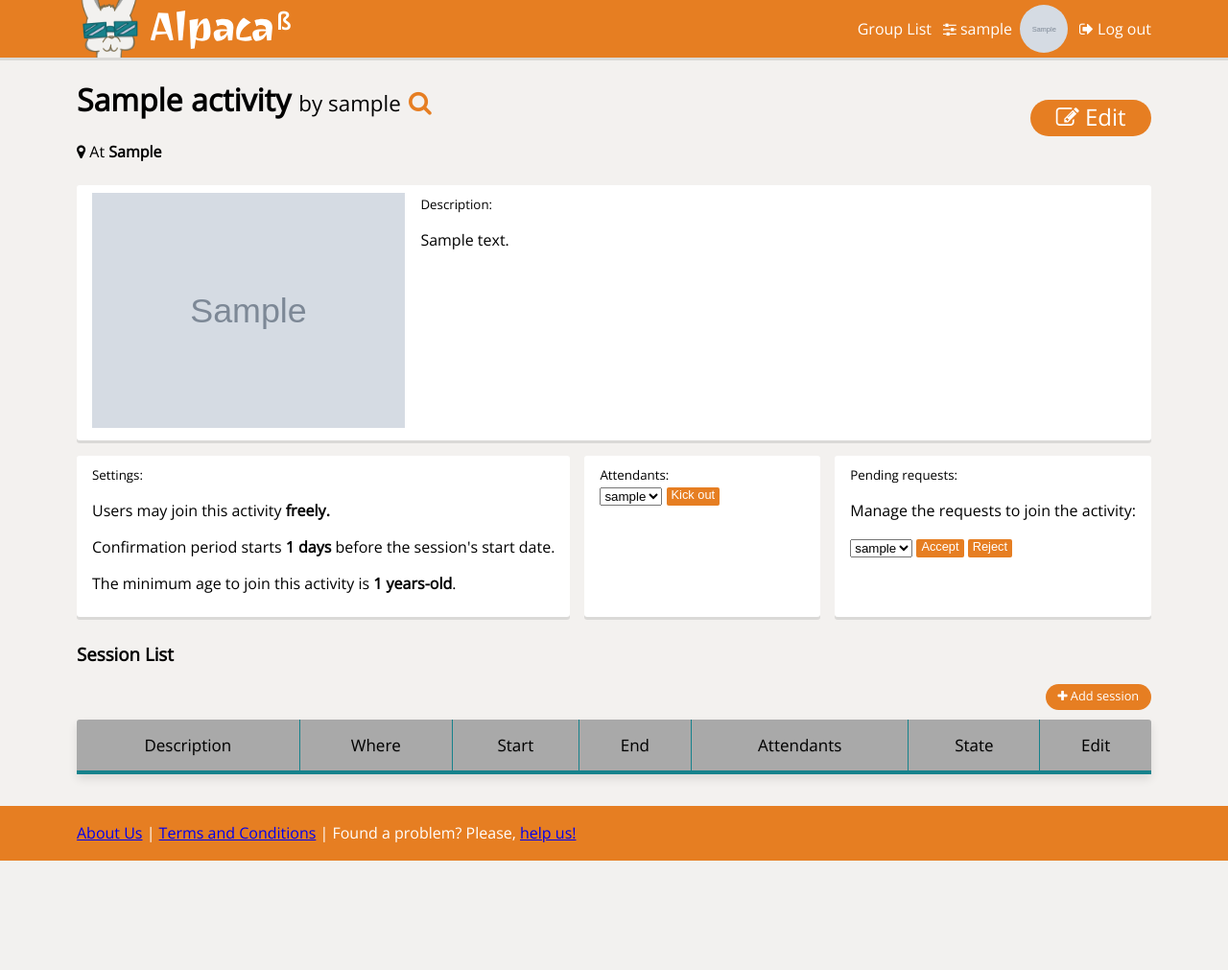
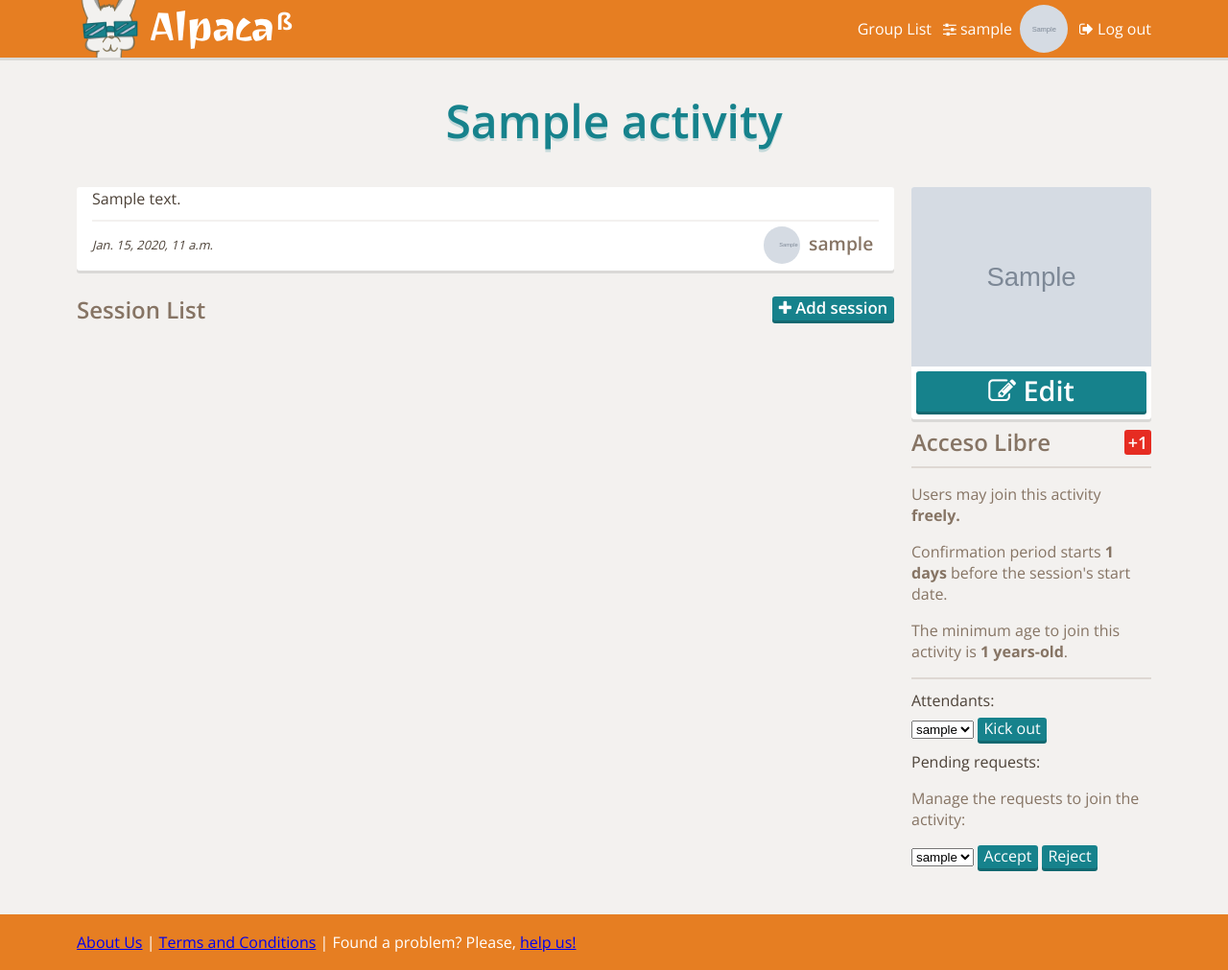
Before and after one commit to Sirikon/WarLlama, a Django app: page /activity/1 in a window 1280 px wide. Shown: the whole page at 96% size. Before the commit the page ends 897 px from the top, so only its background shows below. Run offline with Django 3.2, Linux system fonts and the light colour scheme; a user stored in the database is signed in; tables that the repository leaves empty hold one stand-in row (values such as "Sample post"); grey boxes marked "Sample" are stand-in pictures; data that the repository does not hold is empty; style sheets or scripts are compiled from the project's sources; parts of the project's set-up code (start-up, migrations or seed data) failed here and were passed over; some libraries are stand-ins or nearby versions.

Commit message:
Activity Detail page remake

```diff
--- a/src/Alpaca/templates/Alpaca/_layout.html
+++ b/src/Alpaca/templates/Alpaca/_layout.html
@@ -5,7 +5,7 @@
 <html>
     <head>
         <title>Alpaca</title>
-        <link href="https://fonts.googleapis.com/css?family=Open+Sans" rel="stylesheet">
+        <link href="https://fonts.googleapis.com/css?family=Open+Sans:300,400,600,700" rel="stylesheet">
         <link rel="stylesheet" href="{% static "font-awesome/css/font-awesome.min.css" %}">
         <link rel="stylesheet" href="{% static "main.css" %}">
         {% include "./partials/ckeditor.html" %}
--- a/src/Alpaca/templates/Alpaca/activity/_layout_activity.html
+++ b/src/Alpaca/templates/Alpaca/activity/_layout_activity.html
@@ -1,49 +1,98 @@
 {% extends './../_layout.html' %}
 {% load i18n %}
+{% load humanize %}
 
-{% block title %}
-<div class="al-content-header al-flex-row">
+{% block content %}
+
+    <div class="al-activity-detail">
+
+        <div class="al-activity-detail-header">
+            <h1 class="al-activity-detail-header-title">
+                <span>{{ activity.title }}</span>
+            </h1>
+        </div>
+
+        <div class="al-flex-row al-flex-align-start al-flex-stretch-content">
             <div class="al-flex-grow">
-        <h1>
-            <span>{{ activity.title }}</span>
-            <span class="al-text-tail">{% trans "by" %} {{ activity.author.username }}</span>
-            <span><a class="al-btn-icon" href="{% url 'alpaca:profile' activity.author.username %}"><i class="fa fa-search"></i></a></span>
-        </h1>
-        <span>
-            <p>
+
+                <div class="al-content-panel al-activity-detail-description">
+                    {{ activity.description | safe }}
+                    <hr>
+                    <div class="al-activity-detail-description-footer">
+                        <a class="al-activity-detail-description-footer-author" href="{% url 'alpaca:profile' activity.author.username %}">
+                            <div class="al-activity-detail-description-footer-author-avatar" style="background-image: url({{activity.author.profile.avatar.url}})"></div>
+                            <span class="al-activity-detail-description-footer-author-name">{{ activity.author }}</span>
+                        </a>
+                        <i class="al-activity-detail-description-footer-date">{{ activity.pub_date }}</i>
+                    </div>
+                </div>
+
+                <h3 class="al-section-title">
+                    <span>{% trans "Session List" %}</span>
+                    {% block session_list_menu %}
+                    {% endblock %}
+                </h3>
+
+                {% for session in session_list %}
+                    <div class="al-content-panel al-activity-detail-session">
+
+                        {# The title is different when it's the first session (The next one) #}
+                        {% if forloop.counter0 == 0 %}
+                            <div class="al-activity-detail-session-header">
+                        {% else %}
+                            <div class="al-activity-detail-session-start-date">
+                        {% endif %}
+
+                        {% block session_action %}
+                        {% endblock %}
+
+                        {% if forloop.counter0 == 0 %}
+                                <i class="fa fa-calendar-check-o"></i>
+                                <span>{% trans "Next Session" %}: <b>{{ session.start_date }}</b></span>
+                            </div>
+                        {% else %}
+                                <i class="fa fa-calendar-check-o"></i>
+                                <span>{% trans "Start" %}: <b>{{ session.start_date }}</b></span>
+                            </div>
+                        {% endif %}
+
+                        <p class="al-activity-detail-session-location">
+                            {% block session_state %}
+                            {% endblock %}
                             <i class="fa fa-map-marker"></i>
-                <span>{% trans "At" %} <b>{{ activity.city }}</b></span>
-                <span>&nbsp;</span>
-                {% with activity.get_next_session as next_session %}
-                    {% if next_session %}
-                        <i class="fa fa-calendar"></i>
-                        <span>{% trans "Next Session:" %} <b>{{ next_session.start_date }}</b></span>
-                    {% endif %}
-                {% endwith %}
+                            <span><b>{{ session.location }}</b></span>
                         </p>
-        </span>
+                        <p class="al-activity-detail-session-end-date">
+                            <i class="fa fa-clock-o"></i>
+                            <span>{% trans "End" %}: <b>{{ session.end_date }}</b></span>
+                        </p>
+                        <hr>
+                        <div>
+                            {{ session.description | safe }}
                         </div>
-    <div>
+                    </div>
+                {% endfor %}
+
+            </div>
+            <div class="al-activity-detail-sidebar">
+                <div class="al-panel">
+                    <img class="al-activity-detail-cover-image" src="{{activity.cover.url}}" width="100%" height="auto" draggable="false" />
+                    <div class="al-activity-detail-join-button-wrapper">
                         {% block user_options %}{% endblock %}
                     </div>
                 </div>
-{% endblock %}
 
-{% block content %}
-    <div class="al-content-panel">
-        <small>{% trans "Description:" %}</small>
-        {% if activity.cover.name != "False" %}
-            <div class="al-activity-cover">
-                <img src="{{activity.cover.url}}" width="100%" height="auto"/>
-            </div>
+                <div class="al-activity-detail-registration-info">
+                    {% if activity.auto_register %}
+                        {# TODO: Translate #}
+                        <span>Acceso Libre</span>
+                    {% else %}
+                        <span>Acceso Limitado</span>
                     {% endif %}
-        <p>{{ activity.description | safe }}</p>
-        <div class="clear-fix"></div>
+                    <span class="al-activity-detail-registration-info-max-age">+{{activity.age_minimum}}</span>
                 </div>
 
-    <div class="al-flex-row al-flex-adapt-content">
-        <div class="al-content-panel">
-            <small>{% trans "Settings:" %}</small>
+                <div class="al-activity-detail-sidebar-section">
                     <p>{% trans "Users may join this activity" %}
                     {% if activity.auto_register %}
                         <b> {% trans "freely." %}</b>
@@ -55,50 +104,19 @@
                     <p>{% trans "The minimum age to join this activity is" %} <b>{{activity.age_minimum}} {% trans "years-old" %}</b>.</p>
                 </div>
 
-        <div class="al-content-panel al-flex-grow">
-            <small>{% trans "Attendants:" %}</small>
-            <br/>
+                <hr>
+
+                <div class="al-activity-detail-sidebar-section">
+                    <h4 class="al-activity-detail-sidebar-section-header">{% trans "Attendants:" %}</h4>
+                    <ul class="al-activity-detail-attendants-list">
                         {% block attendants %}{% endblock %}
+                    </ul>
+                </div>
+                {% block requests %}
+                {% endblock %}
+
+            </div>
         </div>
 
-        {% block requests %}
-        {% endblock %}
-    </div>
-
-    <h3>{% trans "Session List" %}</h3>
-
-    <div class="al-table">
-        <div class="al-table-header">
-            <div class="al-table-filters">
-            </div>
-            <div class="al-table-menu">
-                {% block session_list_menu %}
-                {% endblock %}
-            </div>
-        </div>
-        <table>
-            <tr>
-                <th>{% trans "Description" %}</th>
-                <th>{% trans "Where" %}</th>
-                <th>{% trans "Start" %}</th>
-                <th>{% trans "End" %}</th>
-                <th>{% trans "Attendants" %}</th>
-                {% block session_extra_columns %}{% endblock %}
-            </tr>
-            {% for session in session_list %}
-                <tr>
-                    <td style="max-width: 350px;"><p>{{ session.description | safe }}</p></td>
-                    <td class="text-center"><p>{{ session.location }}</p></td>
-                    <td><p>{{ session.start_date }}</p></td>
-                    <td><p>{{ session.end_date }}</p></td>
-                    <td>
-                        {% for confirmed_user in session.confirmed_attendants.all %}
-                            <p>{{ confirmed_user.username }}</p>
-                        {% endfor %}
-                    </td>
-                    {% block session_extra_cells %}{% endblock %}
-                </tr>
-            {% endfor %}
-        </table>
     </div>
 {% endblock %}
--- a/src/Alpaca/templates/Alpaca/activity/activity_author.html
+++ b/src/Alpaca/templates/Alpaca/activity/activity_author.html
@@ -2,7 +2,7 @@
 {% load i18n %}
 
 {% block user_options %}
-    <a class="al-btn-action-big" href="{% url 'alpaca:edit_activity' activity.id %}">
+    <a class="al-button al-activity-detail-join-button" href="{% url 'alpaca:edit_activity' activity.id %}">
         <i class="fa fa-pencil-square-o" aria-hidden="true"></i> <span>{% trans "Edit" %}</span>
     </a>
 {% endblock %}
@@ -18,58 +18,58 @@
                 <option value="{{att.id}}">{{ att.username }}</option>
             {% endfor %}
             </select>
-            <input type="submit" class="al-btn-sqrflat-small" name="kick_participant" value="{% trans 'Kick out' %}"/>
+            <input type="submit" class="al-button al-button-inline" name="kick_participant" value="{% trans 'Kick out' %}"/>
         </form>
     {% endif %}
 {% endblock %}
 
 {% block requests %}
-    <div class="al-content-panel">
-        <small>{% trans "Pending requests:" %}</small>
+    <div class="al-activity-detail-sidebar-section">
+        <h4 class="al-activity-detail-sidebar-section-header">{% trans "Pending requests:" %}</h4>
+
         {% if activity.pending_attendants.count <= 0 %}
             <p>{% trans "There are no pending requests to join the activity." %}</p>
         {% else %}
             <p>{% trans "Manage the requests to join the activity:" %}</p>
             <form action="{% url 'alpaca:activity_pending_attendants' activity.id %}" method="POST">
+                <p>
                     {% csrf_token %}
                     <select id="pending_requests" name="user_join_request">
                     {% for att in activity.pending_attendants.all %}
                         <option value="{{att.id}}">{{ att.username }}</option>
                     {% endfor %}
                     </select>
-                <input type="submit" class="al-btn-sqrflat-small" name="accept_request" value="{% trans 'Accept' %}"/>
-                <input type="submit" class="al-btn-sqrflat-small" name="reject_request" value="{% trans 'Reject' %}"/>
+                    <input type="submit" class="al-button al-button-inline" name="accept_request" value="{% trans 'Accept' %}"/>
+                    <input type="submit" class="al-button al-button-inline" name="reject_request" value="{% trans 'Reject' %}"/>
+                </p>
             </form>
         {% endif %}
+
     </div>
 {% endblock %}
 
 {% block session_list_menu %}
-    <a class="al-btn-action-small" href="{% url 'alpaca:new_session' activity.id %}">
+    <a class="al-button al-button-inline al-float-right" href="{% url 'alpaca:new_session' activity.id %}">
         <i class="fa fa-plus"></i> <span>{% trans "Add session" %}</span>
     </a>
 {% endblock %}
 
-{% block session_extra_columns %}
-    <th>{% trans "State" %}</th>
-    <th>{% trans "Edit" %}</th>
+{% block session_state %}
+    <span class="al-float-right">
+        {% if session.has_finished %}
+            {% trans "Closed & Finished" %}
+        {% elif session.is_on_confirmation_period %}
+            {% trans "Open for confirmation" %}
+        {% else %}
+            {% trans "Not ready yet" %}
+        {% endif %}
+    </span>
 {% endblock %}
 
-{% block session_extra_cells %}
-    <td class="text-center">
-        {% if session.has_finished %}
-            <p>{% trans "Closed & Finished" %}</p>
-        {% elif session.is_on_confirmation_period %}
-            <p>{% trans "Open for confirmation" %}</p>
-        {% else %}
-            <p>{% trans "Not ready yet" %}</p>
-        {% endif %}
-    </td>
-    <td class="text-center">
+{% block session_action %}
     {% if not session.has_finished %}
-            <a href="{% url 'alpaca:edit_session' activity.id session.id %}">
-                <i class="fa fa-pencil-square-o" aria-hidden="true"></i>
+        <a class="al-button al-activity-detail-session-header-join-button al-float-right" href="{% url 'alpaca:edit_session' activity.id session.id %}">
+            <i class="fa fa-pencil-square-o" aria-hidden="true"></i> {% trans "Edit" %}
         </a>
     {% endif %}
-    </td>
 {% endblock %}
--- a/src_front/sass/components/_buttons.scss
+++ b/src_front/sass/components/_buttons.scss
@@ -1,5 +1,39 @@
 button {
     vertical-align: middle;
+}
+
+.al-button {
+    -webkit-appearance: none;
+    -moz-appearance: none;
+    appearance: none;
+
+    font-family: 'Open Sans', sans-serif;
+    display: block;
+    width: 100%;
+    margin: 0;
+    border: none;
+    border-radius: 3px;
+    padding: 0 0.4em;
+    padding-bottom: .1em;
+    color: white;
+    background-color: $accent;
+    box-shadow: 0px 3px 0px #126870;
+    cursor: pointer;
+    transition: all .1s ease;
+    text-decoration: none;
+    text-align: center;
+    font-size: 1em;
+    box-sizing: border-box;
+
+    &-inline {
+        display: inline-block;
+        width: auto;
+    }
+
+    &:active {
+        transform: translate(0, 2px);
+        box-shadow: 0px 1px 0px #126870;
+    }
 }
 
 .al-btn-icon {
--- a/src_front/sass/global/_activity.scss
+++ b/src_front/sass/global/_activity.scss
@@ -1,5 +1,7 @@
-@import '../global/variables';
+@import './variables';
+@import './global';
 
+/* ACTIVITY ITEM IN LIST */
 .al-activity {
     margin: 25px 0;
     padding: 1px 15px;
@@ -51,3 +53,145 @@
         }
     }
 }
+
+/* ACTIVITY DETAIL PAGE */
+.al-activity-detail {
+    &-header {
+        margin: 2em 0 2.3em 0;
+        text-align: center;
+
+        &-title {
+            font-weight: 600;
+            color: $accent;
+            text-shadow: 0px 3px 0px rgba($accent, 0.2);
+            font-size: 3em;
+            margin: 0;
+        }
+    }
+    &-sidebar {
+        width: 250px;
+        min-width: 250px;
+        margin-left: 18px;
+        hr { border: none; border-bottom: 2px solid rgba($gray, 0.2); margin: 0.7em 0; }
+        &-section {
+            color: $gray;
+            &-header {
+                font-weight: 100;
+                color: $dark-gray;
+                margin: 0.7em 0 0.45em 0;
+            }
+        }
+    }
+    &-cover-image {
+        display: block;
+    }
+    &-join-button-wrapper {
+        padding: 5px 5px 8px 5px;
+    }
+    &-join-button.al-button {
+        font-size: 1.8em;
+        font-weight: 600;
+    }
+    &-no-action-message {
+        color: $dark-gray;
+        margin: 5px;
+    }
+    &-registration-info {
+        @extend .al-section-title;
+        border-bottom: 2px solid rgba($gray, 0.2);
+        padding: 0.3em 0 0.35em 0;
+        margin: 0;
+
+        &-max-age {
+            font-size: 0.75em;
+            background-color: $detail_red;
+            color: white;
+            border-radius: 3px;
+            float: right;
+            margin-top: 0.23em;
+            padding: 0.05em 0.2em;
+        }
+    }
+    &-attendants {
+        &-list {
+            list-style: none;
+            padding: 0;
+            margin: 0;
+            &-item {
+                margin-bottom: 12px;
+                a { text-decoration: none; color: inherit; }
+                &-avatar {
+                    width: 50px;
+                    height: 50px;
+                    background-size: cover;
+                    border-radius: 50%;
+                    box-shadow: 0 3px 0 rgba($dark-gray, 0.2);
+                    display: inline-block;
+                    vertical-align: middle;
+                }
+                &-name {
+                    color: $gray;
+                    vertical-align: middle;
+                    font-size: 1.1em;
+                    margin-left: 5px;
+                }
+            }
+        }
+    }
+    &-description {
+        margin-top: 0;
+        &-footer {
+            font-size: .8em;
+            margin: -6px 0 1px 0;
+
+            &-date {
+                display: inline-block;
+                margin: 0.8em 0 1.2em 0;
+            }
+
+            &-author {
+                float: right;
+                text-decoration: none;
+
+                &-avatar {
+                    width: 3em;
+                    height: 3em;
+                    background-size: cover;
+                    border-radius: 50%;
+                    display: inline-block;
+                    vertical-align: middle;
+                }
+                &-name {
+                    font-family: 'Open Sans', sans-serif;
+                    font-weight: 600;
+                    font-size: 1.5em;
+                    color: $gray;
+                    vertical-align: middle;
+                    display: inline-block;
+                    margin: 0 .3em 0.2em .3em;
+                }
+            }
+        }
+    }
+    &-session {
+        &-header {
+            margin: 0.4em 0;
+            font-size: 1.4em;
+            font-weight: 400;
+            color: $detail_green;
+
+            &-join-button.al-button {
+                width: auto;
+                float: right;
+                font-size: 0.9em;
+            }
+        }
+        &-start-date,
+        &-location,
+        &-end-date {
+            margin: 0.4em 0;
+            color: $gray;
+            b { font-weight: 600; }
+        }
+    }
+}
--- a/src_front/sass/global/_flex.scss
+++ b/src_front/sass/global/_flex.scss
@@ -37,4 +37,8 @@
     &-extent-content {
         justify-content: space-between;
     }
+
+    &-align-start {
+        align-items: flex-start;
+    }
 }
--- a/src_front/sass/global/_global.scss
+++ b/src_front/sass/global/_global.scss
@@ -75,6 +75,9 @@ body {
     }
 }
 
+.al-float-right {
+    float: right;
+}
 
 .al-sticky-bar {
     position: fixed;
@@ -94,3 +97,22 @@ body {
 .clear-fix {
     clear: both;
 }
+
+.al-panel {
+    background-color: white;
+    box-shadow: 0px 3px 0px rgba(0, 0, 0, 0.1);
+    border-radius: 3px;
+    overflow: hidden;
+}
+
+.al-section-title {
+    font-size: 1.5em;
+    font-weight: 600;
+    color: $gray;
+    margin: 1em 0 0.5em 0;
+
+    .al-button {
+        font-size: .7em;
+        margin-top: .2em;
+    }
+}
--- a/src_front/sass/global/_layout.scss
+++ b/src_front/sass/global/_layout.scss
@@ -1,4 +1,5 @@
-@import '../global/variables';
+@import './variables';
+@import './global';
 
 $header-height: 60px;
 
@@ -103,11 +104,12 @@ $header-height: 60px;
     }
 
     &-panel {
-        background-color: white;
-        padding: 0.5em 1em;
-        margin: 8px 0;
-        box-shadow: 0px 3px 0px rgba(0, 0, 0, 0.1);
-        border-radius: 3px;
+        @extend .al-panel;
+        color: $dark-gray;
+        padding: 1px 1em;
+        margin: 18px 0;
+
+        hr { border: none; border-bottom: 2px solid rgba($gray, 0.1); margin: 0.7em 0; }
     }
 
     &-sidebar {
```
Also changed, not shown: src/Alpaca/templates/Alpaca/activity/activity_anon.html (+8 -4 lines), src/Alpaca/templates/Alpaca/activity/activity_user.html (+33 -29 lines). Lines whose indentation alone changed are shown as unchanged.
